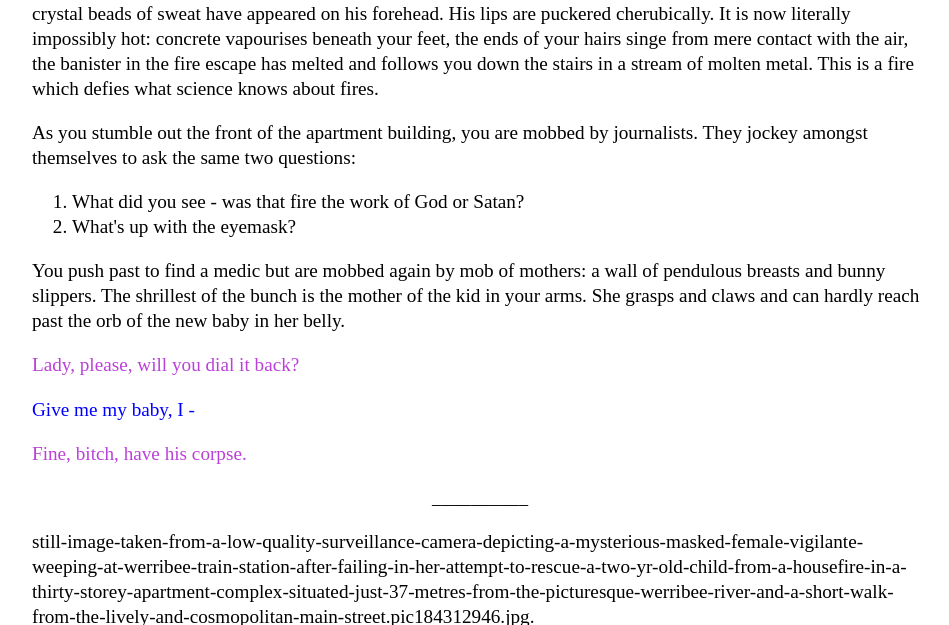
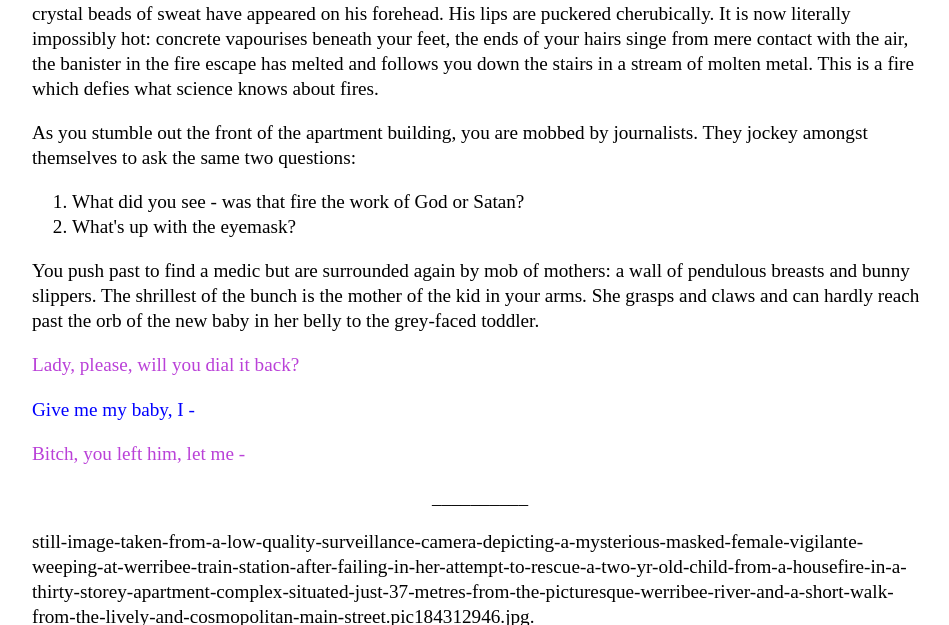
Before and after one commit to Pinelife/pinelife.github.io, a Jekyll site: the page Hellhole/Room12.html, which Jekyll copies as it is, in a window 1280 px wide and 900 px high, scrolled down 3647 px, cut to the strip 0-625 px from the top of the window. Shown: the whole strip, without its empty margins (160-1109 px from the left). Built offline with Jekyll 4.4.1, drawn with Linux system fonts in a browser that asks for light colours.

Commit message:
Update Room12.html

```diff
--- a/Hellhole/Room12.html
+++ b/Hellhole/Room12.html
@@ -196,12 +196,12 @@ two questions:
 	<li>What did you see - was that fire the work of God or Satan?</li>
 	<li>What's up with the eyemask?</li>
 </ol>
-<p>You push past to find a medic but are mobbed again by mob of mothers: a wall of pendulous breasts and bunny slippers. The
+<p>You push past to find a medic but are surrounded again by mob of mothers: a wall of pendulous breasts and bunny slippers. The
 shrillest of the bunch is the mother of the kid in your arms. She grasps and claws and can hardly reach past the orb of the new baby
-in her belly.</p>
+in her belly to the grey-faced toddler.</p>
 <p class="lauria">Lady, please, will you dial it back?</p>
 <p style="color:blue;">Give me my baby, I -</p>
-<p class="lauria">Fine, bitch, have his corpse.</p>
+<p class="lauria">Bitch, you left him, let me - </p>
 <p style="text-align:center" class="indented">
 __________
 </p>
```
